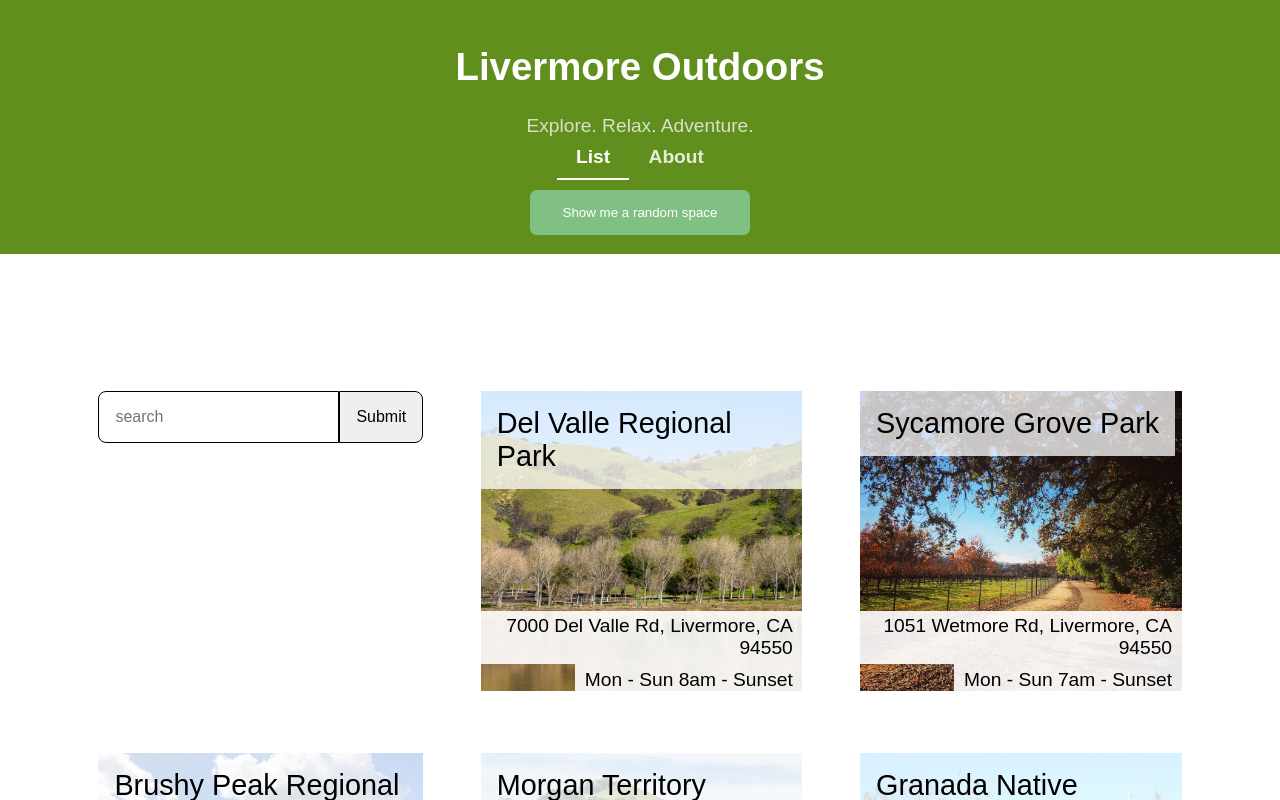
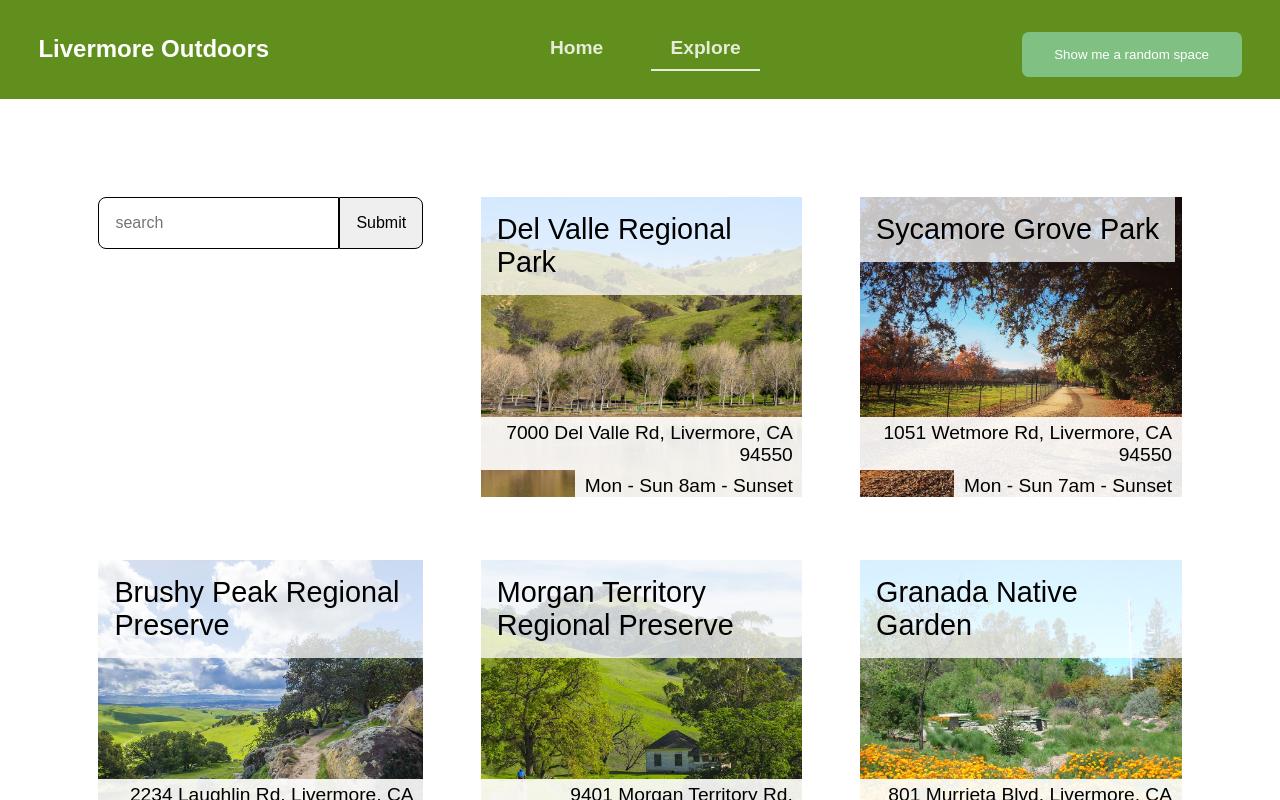
Before and after one commit to lucila-hernandez/Livermore_Outdoors, a React (Create React App) app in the folder livermore_outdoors/: page / in a window 1280 px wide. Shown: the top 800 px of the page. Built offline with nearby package versions, Linux system fonts and the light colour scheme.

Commit message:
Updated to navbar

```diff
--- /dev/null
+++ b/livermore_outdoors/src/components/Tittle copy/Title.css
@@ -0,0 +1,32 @@
+.Title {
+    box-sizing: border-box;
+    width: 100%;
+    display: flex;
+    flex-direction: column;
+    justify-content: center;
+    align-items: center;
+    text-align: center;
+    padding: 1em;
+    margin-bottom: 2em;
+    background-color: rgb(97, 143, 29);
+    color: #fff;
+}
+
+.Title-Subtitle {
+    color: rgba(255, 255, 255, 0.75);
+    margin-top: 0.5em;
+    text-align: center;
+}
+
+.Title a {
+    display: inline-block;
+    padding: 0.5em 1em;
+    color: rgba(255, 255, 255, 0.835);
+    font-weight: bold;
+    text-decoration: none;
+  }
+
+.Title .nav-link-active {
+color: #fff;
+border-bottom: 2px solid;
+}
--- a/livermore_outdoors/src/components/Tittle/Title.css
+++ b/livermore_outdoors/src/components/Tittle/Title.css
@@ -2,31 +2,38 @@
     box-sizing: border-box;
     width: 100%;
     display: flex;
-    flex-direction: column;
-    justify-content: center;
+    justify-content: space-between;
     align-items: center;
-    text-align: center;
-    padding: 1em;
-    margin-bottom: 2em;
+    padding: 1em 2em;
     background-color: rgb(97, 143, 29);
     color: #fff;
 }
 
-.Title-Subtitle {
-    color: rgba(255, 255, 255, 0.75);
-    margin-top: 0.5em;
-    text-align: center;
+.Title-Left {
+    display: flex;
+    align-items: center;
+    gap: 1em;
 }
 
-.Title a {
-    display: inline-block;
-    padding: 0.5em 1em;
+.Title-Name {
+    font-size: 1.5rem;
+    font-weight: bold;
+}
+
+/* Navigation Links */
+.Title-Nav {
+    display: flex;
+    gap: 1.5em;
+}
+
+.Title-Nav a {
     color: rgba(255, 255, 255, 0.835);
     font-weight: bold;
     text-decoration: none;
-  }
+    padding: 0.5em 1em;
+}
 
-.Title .nav-link-active {
-color: #fff;
-border-bottom: 2px solid;
+.nav-link-active {
+    color: #fff;
+    border-bottom: 2px solid;
 }
--- a/livermore_outdoors/src/components/Tittle/Title.js
+++ b/livermore_outdoors/src/components/Tittle/Title.js
@@ -1,28 +1,25 @@
-import { NavLink } from 'react-router-dom'
+import { NavLink } from 'react-router-dom';
 import React from 'react';
 import './Title.css';
 import RandomSpace from '../RandomSpace/RandomSpace';
 
-
 function Title() {
   return (
-    <div className="Title">
-      <header>
-        <h1>Livermore Outdoors</h1>
-        <div className="Title-Subtitle">Explore. Relax. Adventure.</div>
-
-        <div>
+    <header className="Title">
+      <div className="Title-Left">
+        <h1 className="Title-Name">Livermore Outdoors</h1>
+      </div>
+      <nav className="Title-Nav">
         <NavLink
-          className={({ isActive }) => isActive ? "nav-link-active" : "nav-link" }
-          to="/">List</NavLink>
+          className={({ isActive }) => isActive ? "nav-link-active" : "nav-link"}
+          to="/about">Home</NavLink>
         <NavLink
-          className={({ isActive }) => isActive ? "nav-link-active" : "nav-link" }
-          to="/about">About</NavLink>
-        </div>
-        <RandomSpace />
-      </header>
-    </div>
-  )
+          className={({ isActive }) => isActive ? "nav-link-active" : "nav-link"}
+          to="/">Explore</NavLink>
+      </nav>
+      <RandomSpace />
+    </header>
+  );
 }
 
-export default Title
+export default Title;
```
Also changed, not shown: livermore_outdoors/src/components/Tittle copy/Title.js (added, +28 -0 lines).
